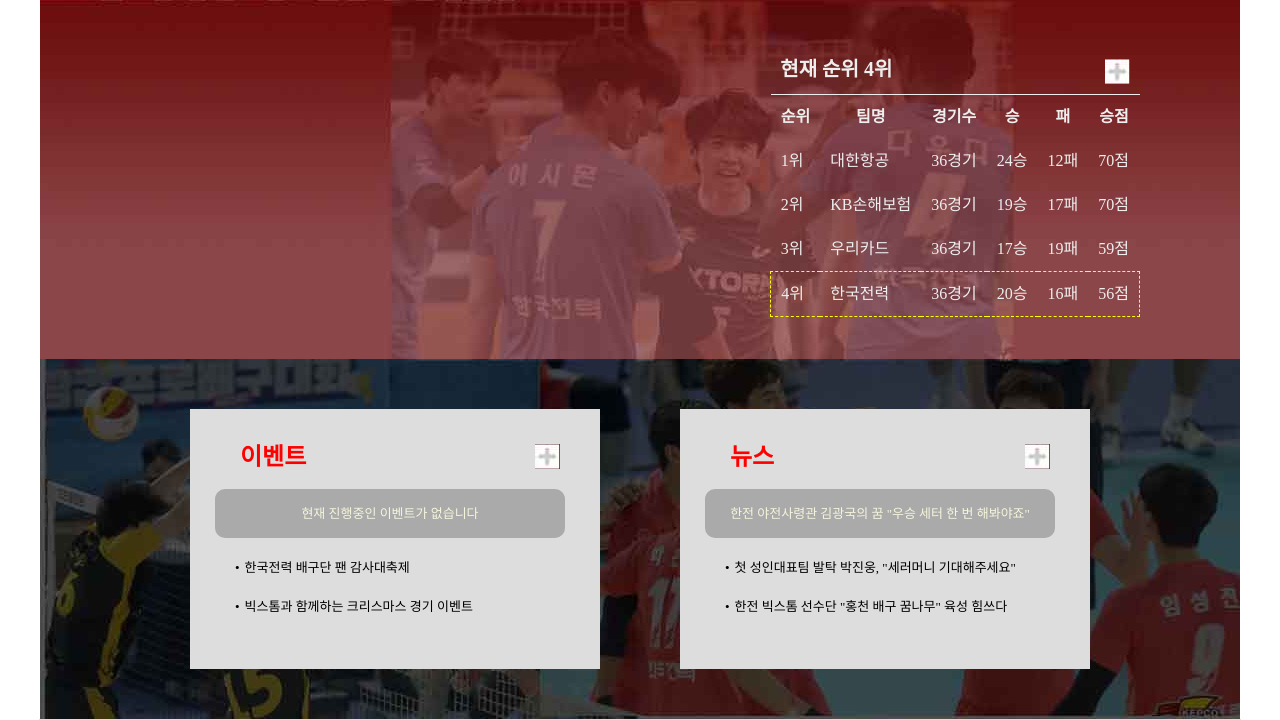
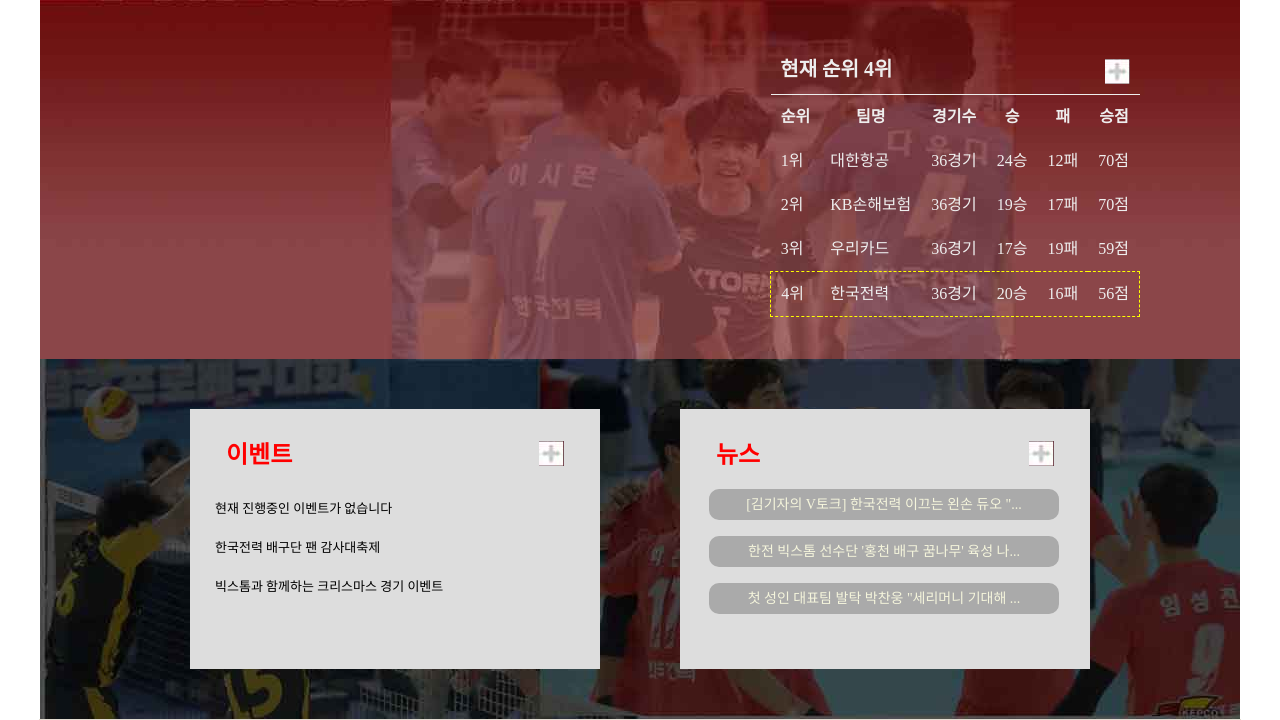
Before and after one commit to dallas-k/p-volleyball, a PHP site: page / in a window 1280 px wide; the page is wider, and only the part inside the window is pictured. Shown: the part 1029-1749 px from the top of that part. Run offline with PHP 8.4, Linux system fonts and the light colour scheme; data comes from the database, SQL or seed files in the repository; some libraries are stand-ins or nearby versions.

Commit message:
index page 수정 - news php로 변환

```diff
--- a/common/header.php
+++ b/common/header.php
@@ -212,7 +212,7 @@
 
 <div class='title_bar'>
     <h1 class='logo_color'>
-        <a href='/volleyball/index.html'>한국전력 배구단</a>
+        <a href='/volleyball/index.php'>한국전력 배구단</a>
     </h1>
 </div>
 
--- a/css/index_style.css
+++ b/css/index_style.css
@@ -269,8 +269,8 @@
 
 .content3 h2 {
     position:absolute;
-    left:50px;
-    top:30px;
+    left:36px;
+    top:28px;
     color:red;
     font-weight:bold;
     font-size:24px;
@@ -282,61 +282,30 @@
     top:80px;
     line-height:3.0;
 }
-.content3 ul li:first-child {
+.content3 ul li a {
+    display:block;
+    font-size:14px;
     list-style: none;
     background: #aaa;
     padding:5px;
     box-sizing: border-box;
     width:350px;
-    margin:0 auto 10px auto;
+    margin:0 auto 16px 4px;
     text-align:center;
     color:beige;
     border-radius: 10px;
 }
 
-.content3 ul li:nth-child(2) {
-    margin-left:20px;
-    width:320px;
-    white-space: nowrap;
-    text-overflow: ellipsis;
-    overflow:hidden;
-}
-.content3 ul li:nth-child(3) {
-    margin-left:20px;
-    width:320px;
-    white-space: nowrap;
-    text-overflow: ellipsis;
-    overflow:hidden;
-}
-.content3 ul li:nth-child(2)::before{
-    content: "•";
-    margin-right:5px;
-}
-.content3 ul li:nth-child(3)::before{
-    content: "•";
-    margin-right:5px;
-}
-
-.content3 a {
+.content3 .more {
     display:block;
     width: 25px;
     height: 25px;
     background: no-repeat url(/volleyball/images/lookmore.jpg);
     text-indent:-9999px;
-}
-
-.content3_event a {
-    top:35px;
-    right:40px;
+    top:32px;
+    right:36px;
     position:absolute;
 }
-
-.content3_news a {
-    top:35px;
-    right:40px;
-    position:absolute;
-}
-
 
 /* side bar */
 
--- a/index.html
+++ b/index.php
@@ -1,3 +1,9 @@
+<?php
+include $_SERVER["DOCUMENT_ROOT"]."/volleyball/back/inc/connect.php";
+$sql = "SELECT * FROM news ORDER BY idx DESC LIMIT 0, 3;";
+$result = mysqli_query($dbcon, $sql);
+?>
+
 <!DOCTYPE html>
 <html lang="ko">
 <head>
@@ -363,17 +369,17 @@
                         <li>한국전력 배구단 팬 감사대축제</li>
                         <li>빅스톰과 함께하는 크리스마스 경기 이벤트</li>
                     </ul>
-                    <a href="/volleyball/pages/fan/event.html">이벤트 더 보기</a>
+                    <a class="more" href="/volleyball/pages/fan/event.html">이벤트 더 보기</a>
                 </section>
 
                 <section class="content3_news">
                     <h2>뉴스</h2>
                     <ul>
-                        <li>한전 야전사령관 김광국의 꿈 "우승 세터 한 번 해봐야죠"</li>
-                        <li>첫 성인대표팀 발탁 박진웅, "세러머니 기대해주세요"</li>
-                        <li>한전 빅스톰 선수단 "홍천 배구 꿈나무" 육성 힘쓰다</li>
+                        <?php while($array = mysqli_fetch_array($result)) { ?>
+                        <li><a href="<?php echo $array['source'];?>"><?php echo mb_strimwidth($array["n_title"],0,48,"...","utf-8");?></a></li>
+                        <?php } ?>
                     </ul>
-                    <a href="/volleyball/pages/news/news.html">뉴스 더보기</a>
+                    <a class="more" href="/volleyball/pages/news/news.html">뉴스 더보기</a>
                 </section>
             </div>
 
--- a/query/query.sql
+++ b/query/news.sql
@@ -11,3 +11,5 @@
 INSERT INTO news (n_title,  n_company, source) VALUES ('삼각 편대와 새얼굴, 권영민 감독 데뷔전 승리', '일간스포츠', 'https://sports.news.naver.com/news?oid=241&aid=0003236241');
 INSERT INTO news (n_title,  n_company, source) VALUES ('한전 \'야전사령관\' 김광국의 꿈 \'우승 세터 한 번 해봐야죠\'', '뉴스1', 'https://www.news1.kr/articles/?4735365');
 INSERT INTO news (n_title,  n_company, source) VALUES ('첫 성인 대표팀 발탁 박찬웅 "세리머니 기대해 주세요"', '더 스파이크', 'https://sports.news.naver.com/news?oid=530&aid=0000007940');
+INSERT INTO news (n_title,  n_company, source) VALUES ('한전 빅스톰 선수단 \'홍천 배구 꿈나무\' 육성 나선다', '강원도민일보', 'https://sports.news.naver.com/news?oid=654&aid=0000012682');
+INSERT INTO news (n_title,  n_company, source) VALUES ('[김기자의 V토크] 한국전력 이끄는 왼손 듀오 "끝까지 간다"', '중앙일보', 'https://sports.news.naver.com/news?oid=025&aid=0003198451');
```
